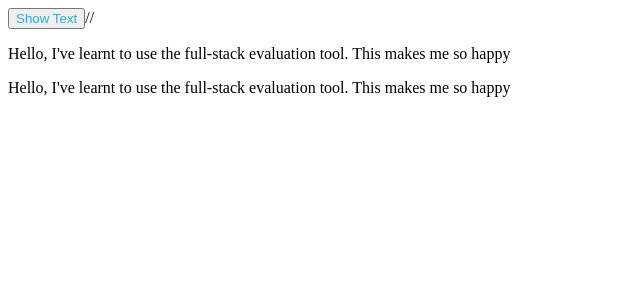
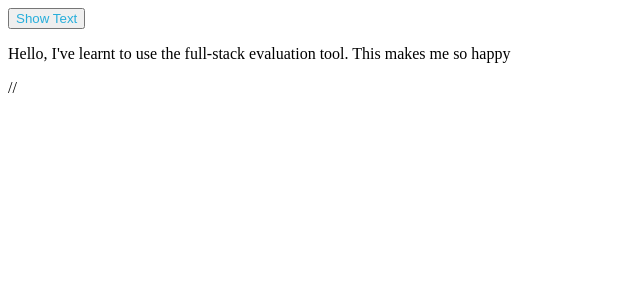
Before and after one commit to gulam159/React-Basics-and-React-State---Button-Action-with-Functional-Component---k0b85qchatv2, a React app: page / in a window 1280 px wide. Both pictures are taken after a click on the button "Show Text". Shown: the top 300 px of the page, without its empty margins (0-640 px from the left). Built offline with nearby package versions, Linux system fonts and the light colour scheme.

Commit message:
Update App.js

```diff
--- a/src/components/App.js
+++ b/src/components/App.js
@@ -11,16 +11,16 @@ function App() {
 
   const [showPara, setShowPara] = useState(false);
    const showText = () => {
-//   	setShowPara(true)
-     setShowPara("Hello, I've learnt to use the full-stack evaluation tool. This makes me so happy")
+  	setShowPara(true)
+//      setShowPara("Hello, I've learnt to use the full-stack evaluation tool. This makes me so happy")
 //      set showPara  state to negation of current value
   }
 
   return (
     <div id="main">
     <button id='click' onClick={showText}> Show Text </button>
-//  {showPara && <p id="click">Hello, I've learnt to use the full-stack evaluation tool. This makes me so happy</p>}
-<p id='click'>{showPara}</p>
+ {showPara && <p id="click">Hello, I've learnt to use the full-stack evaluation tool. This makes me so happy</p>}
+// <p id='click'>{showPara}</p>
     </div>
   );
 }
```
